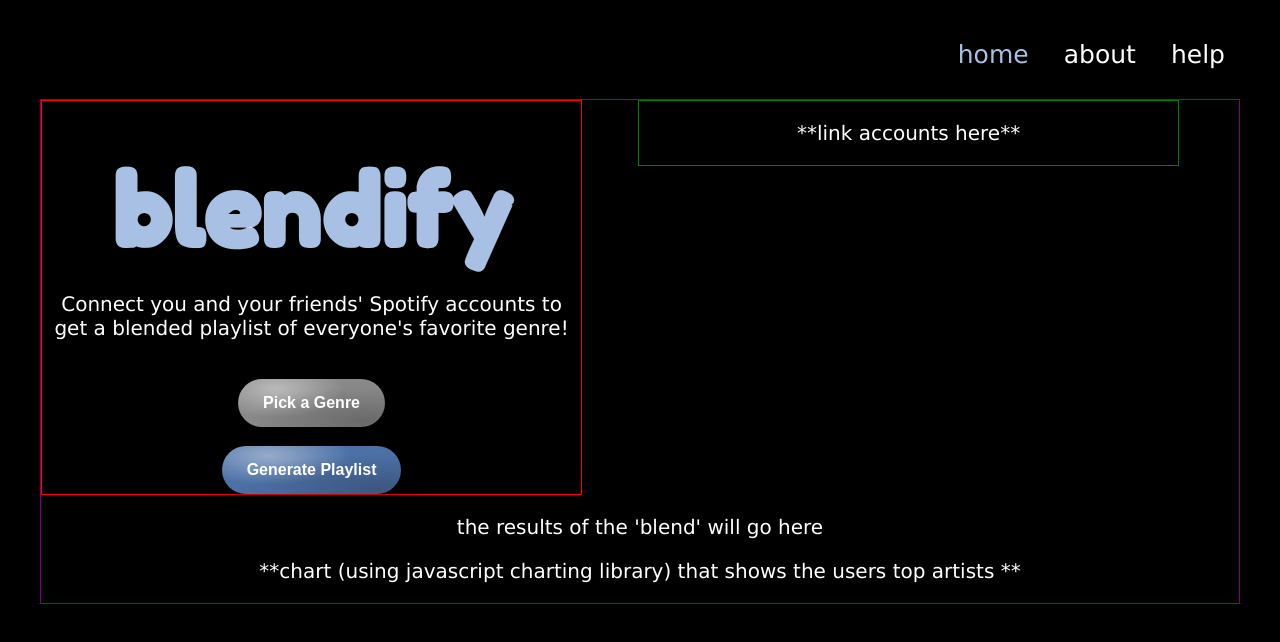
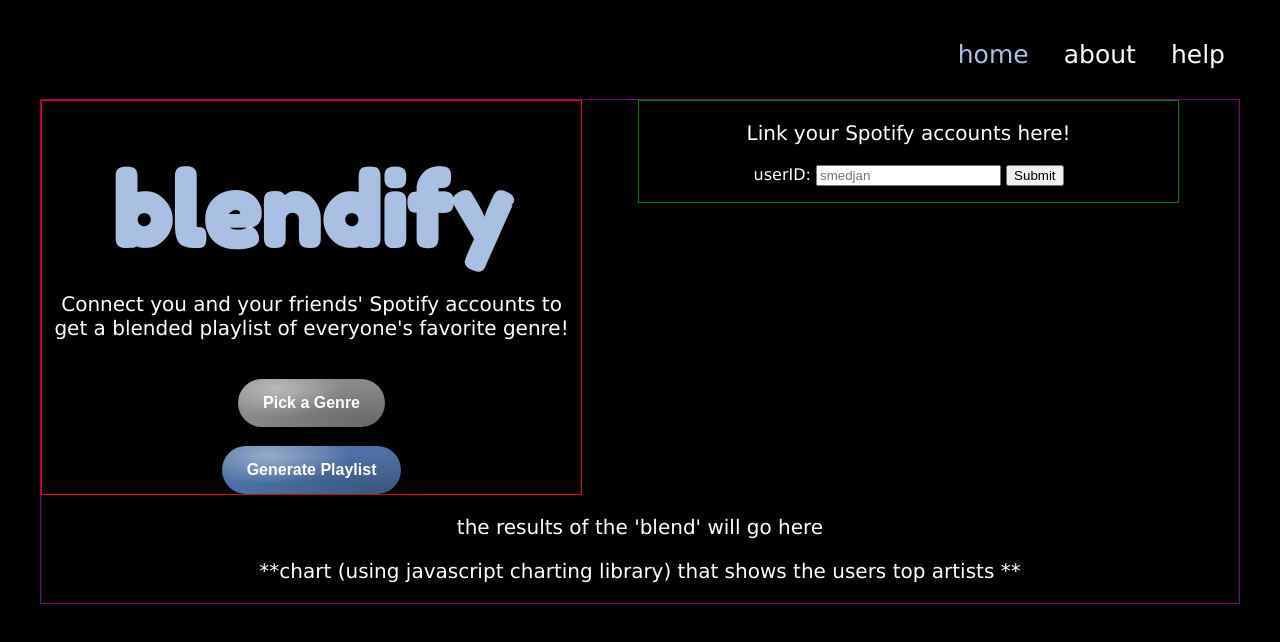
Before and after one commit to galfano25/377-final, a plain HTML site: page blendhome.html in a window 1280 px wide. Drawn offline with Linux system fonts and the light colour scheme.

Commit message:
testing endpoint functionality

```diff
--- a/blendhome.html
+++ b/blendhome.html
@@ -43,7 +43,15 @@
                 <button class="generateButton"> Generate Playlist </button>
             </div>
             <div id="BodyRight">
-                <p>**link accounts here**</p>
+                <p>Link your Spotify accounts here!</p>
+                <!--testing API-->
+                <form id="UserAccounts" onsubmit="getUserID(); return false">
+                    <label for="User1">userID: </label>
+                    <input type="text" id="User1" name="User1" placeholder="smedjan" required>
+
+                    <!--submit for testing purposes-->
+                    <input type="submit">
+                </form>
             </div>
             <div id="Blendify">
                 <p>the results of the 'blend' will go here</p>
--- a/blendjava.js
+++ b/blendjava.js
@@ -1,22 +1,43 @@
+//initialize slider
 simpleslider.getSlider({
   container: document.getElementById("BTSSlider"),
 });
 
 function selectGenre(chosenGenre) {
-  const button = document.getElementById('genreButton')
-  button.textContent = chosenGenre
+  const button = document.getElementById("genreButton");
+  button.textContent = chosenGenre;
 
   const genreColors = {
-    Pop: '#f1c5ae',
-    Rock: '#ecddd0',
-    Rap: '#ced2c2',
-    'R&B': '#92b1b6',
-    EDM: '#35455d',
-    Country: '#bfd1df',
-    Jazz: '#e8d0a9',
-    Classical: '#c1dad6',
-    Indie: '#6d929',
+    Pop: "#f1c5ae",
+    Rock: "#ecddd0",
+    Rap: "#ced2c2",
+    "R&B": "#92b1b6",
+    EDM: "#35455d",
+    Country: "#bfd1df",
+    Jazz: "#e8d0a9",
+    Classical: "#c1dad6",
+    Indie: "#6d929",
   };
 
-  button.style.backgroundColor = genreColors[chosenGenre] || '#898989';
+  button.style.backgroundColor = genreColors[chosenGenre] || "#898989";
 }
+
+function getUserID() {
+  //test with only one user ID, need to scale
+  const userID = document.getElementById("User1");
+
+  //eval userID with regex, ensure correct format & give user the incorrect userID
+  try {
+    const validID = fetch(`https://api.spotify.com/v1/users/${userID}`).then(
+      (res) => {
+        if (!res.ok) {
+          throw new Error(`HTTP error! Status: ${res.status}`);
+        }
+        return res.json();
+      },
+      console.log(validID)
+    );
+  } catch (error) {
+    console.error("Error fetching user profile: ", error);
+  }
+}
```
